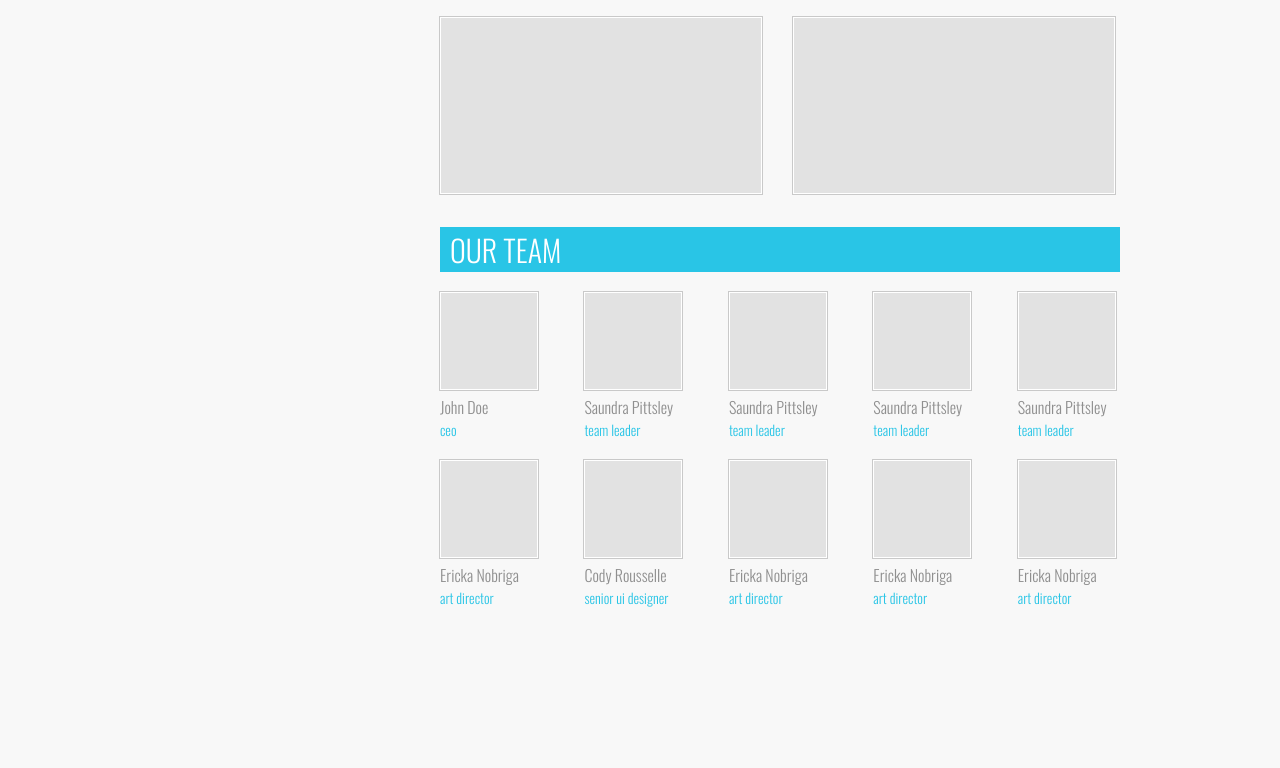
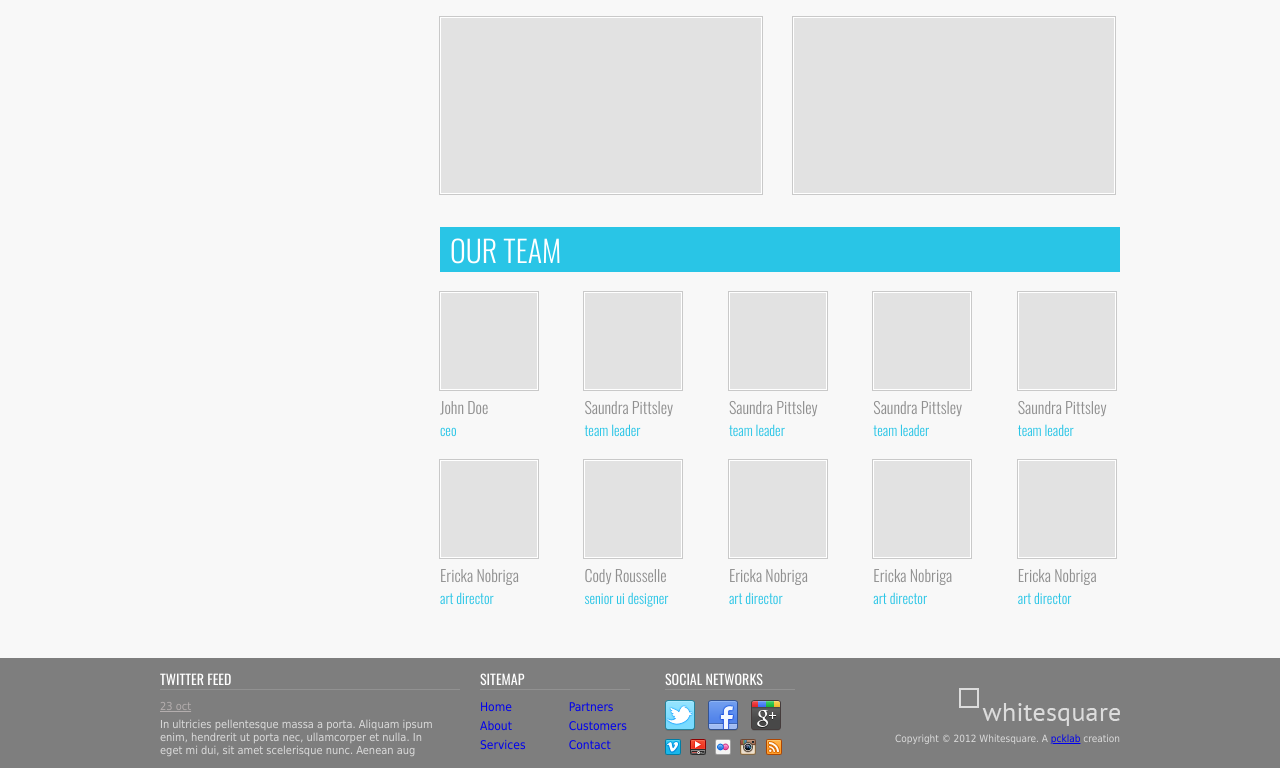
Before and after one commit to skryvets/markup_whitesquare, a plain HTML site: page index.html in a window 1280 px wide. Shown: the part 710-1478 px from the top of the page. Before the commit the page ends 1368 px from the top, so only its background shows below. Drawn offline with nearby package versions, Linux system fonts and the light colour scheme.

Commit message:
Finished footer.

```diff
--- a/css/style.css
+++ b/css/style.css
@@ -207,3 +207,147 @@ figure div {
 .team-row figure + figure {
     margin-left: 43px;
 }
+
+footer {
+    background: #7e7e7e;
+    color: #dbdbdb;
+    font-size: 11px;
+}
+
+#footer {
+    max-width: 960px;
+    margin: auto;
+    padding: 10px 0;
+    height: 90px;
+}
+
+footer h3{
+    font: 14px 'Oswald', sans-serif;
+    color: #fff;
+    border-bottom: 1px solid #919191;
+    margin: 0 0 10px 0;
+}
+
+#twitter time a {
+    color: #b4aeae;
+}
+
+footer p {
+    margin: 5px 0;
+}
+
+#twitter {
+    float: left;
+    width: 300px;
+}
+
+#twitter p {
+    padding-right: 15px;
+}
+
+#sitemap{
+    width: 150px;
+    float: left;
+    margin-left: 20px;
+    padding-right: 15px;
+}
+
+#sitemap div {
+    display: inline-block;
+}
+
+#sitemap div + div {
+    margin-left: 40px;
+}
+
+#sitemap a{
+    display: block;
+    text-decoration: none;
+    font-size: 12px;
+    margin-bottom: 5px;
+}
+
+#sitemap a:hover{
+    text-decoration: none;
+}
+
+#sitemap a:visited{
+    color: #ffffff;;
+}
+
+#social {
+    float: left;
+    margin-left: 20px;
+    width: 130px;
+}
+
+.social-icon {
+    width: 30px;
+    height: 30px;
+    background: url(../images/social.png) no-repeat;
+    display: inline-block;
+    margin-right: 10px;
+}
+
+.social-icon-small  {
+    width: 16px;
+    height: 16px;
+    background: url(../images/social-small.png) no-repeat;
+    display: inline-block;
+    margin: 5px 6px 0 0;
+}
+
+.facebook{
+    width: 30px;
+    height: 31px;
+    background-position: -5px -5px;
+}
+
+.google-plus {
+    width: 30px;
+    height: 31px;
+    background-position: -45px -5px;
+}
+
+.twitter {
+    width: 30px;
+    height: 31px;
+    background-position: -85px -5px;
+}
+
+.flickr {
+    width: 16px;
+    height: 16px;
+    background-position: -5px -5px;
+}
+
+.instagram {
+    width: 16px;
+    height: 16px;
+    background-position: -31px -5px;
+}
+
+.rss {
+    width: 16px;
+    height: 16px;
+    background-position: -57px -5px;
+}
+
+.vimeo {
+    width: 16px;
+    height: 16px;
+    background-position: -83px -5px;
+}
+
+.youtube {
+    width: 16px;
+    height: 16px;
+    background-position: -109px -5px;
+}
+
+#footer-logo {
+    float: right;
+    margin-top: 20px;
+    font-size: 10px;
+    text-align: right;
+}
--- a/index.html
+++ b/index.html
@@ -111,6 +111,44 @@
         </div>
     </section>
 </div>
-<footer></footer>
+<footer>
+    <div id="footer">
+        <div id="twitter">
+            <h3>TWITTER FEED</h3>
+            <time datetime="2012-10-23"><a href="#">23 oct</a></time>
+            <p>
+                In ultricies pellentesque massa a porta. Aliquam ipsum enim, hendrerit ut porta nec, ullamcorper et nulla. In eget mi dui, sit amet scelerisque nunc. Aenean aug
+            </p>
+        </div>
+        <div id="sitemap">
+            <h3>SITEMAP</h3>
+            <div>
+                <a href="#">Home</a>
+                <a href="#">About</a>
+                <a href="#">Services</a>
+            </div>
+            <div>
+                <a href="#">Partners</a>
+                <a href="#">Customers</a>
+                <a href="#">Contact</a>
+            </div>
+        </div>
+        <div id="social">
+            <h3>SOCIAL NETWORKS</h3>
+            <a href="http://twitter.com/" class="social-icon twitter"></a>
+            <a href="http://facebook.com/" class="social-icon facebook"></a>
+            <a href="http://plus.google.com/" class="social-icon google-plus"></a>
+            <a href="http://vimeo.com/" class="social-icon-small vimeo"></a>
+            <a href="http://youtube.com/" class="social-icon-small youtube"></a>
+            <a href="http://flickr.com/" class="social-icon-small flickr"></a>
+            <a href="http://instagram.com/" class="social-icon-small instagram"></a>
+            <a href="#" class="social-icon-small rss"></a>
+        </div>
+        <div id="footer-logo">
+            <a href="/"><img src="images/footer-logo.png" alt="Whitesquare logo"></a>
+            <p>Copyright © 2012 Whitesquare. A <a href="http://pcklab.com">pcklab</a> creation</p>
+        </div>
+    </div>
+</footer>
 </body>
 </html>
```
